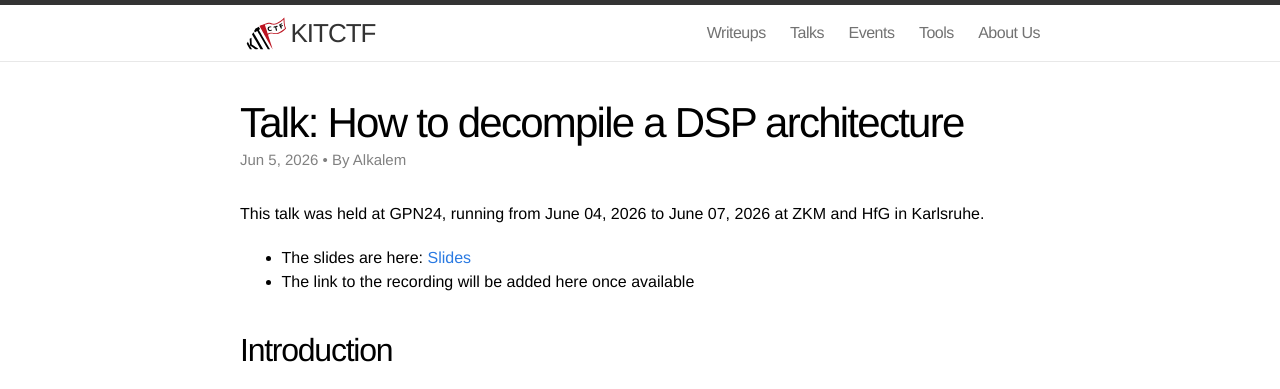
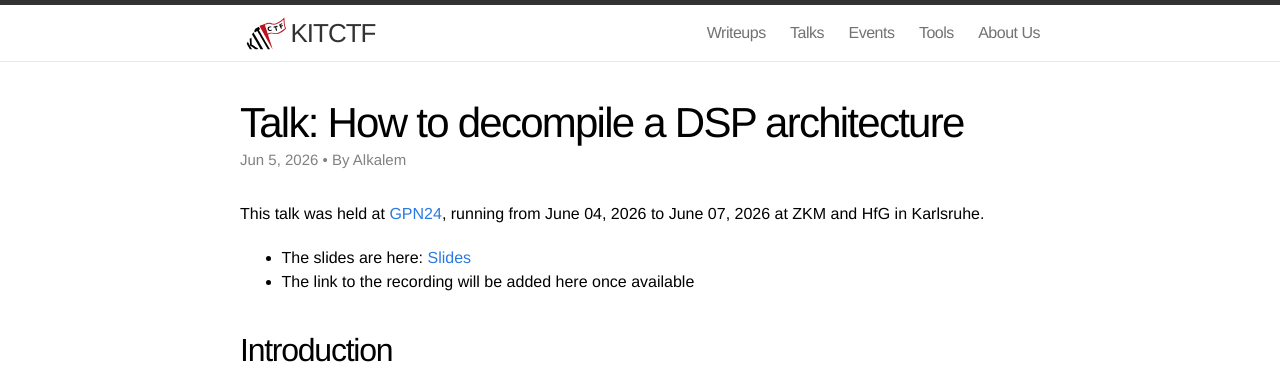
Before and after one commit to kitctf/www, a Jekyll site: the page built from _posts/2026-06-05-gpn24-decompile-dsp.md, in a window 1280 px wide. Shown: the top 389 px of the page. Built offline with Jekyll 4.4.1, drawn with Linux system fonts in a browser that asks for light colours; part of the change alters nothing that is shown.

```diff
--- a/_posts/2026-06-05-gpn24-decompile-dsp.md
+++ b/_posts/2026-06-05-gpn24-decompile-dsp.md
@@ -6,7 +6,7 @@ authors:
   - Alkalem
 ---
 
-This talk was held at GPN24, running from June 04, 2026 to June 07, 2026 at ZKM and HfG in Karlsruhe.
+This talk was held at [GPN24](https://entropia.de/GPN24), running from June 04, 2026 to June 07, 2026 at ZKM and HfG in Karlsruhe.
 
 - The slides are here: [Slides](/talks/2026-06-05-gpn24-decompile-dsp/decompiler-slides.pdf)
 - The link to the recording will be added here once available
```
